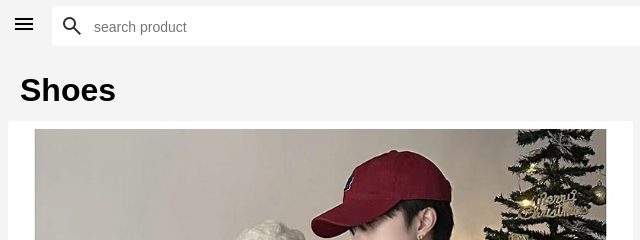
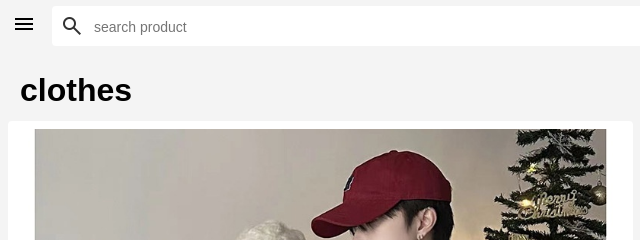
Before and after one commit to max65555/affilate-products-item, a plain HTML site: page index.html in a window 1280 px wide. Shown: the top 240 px of the page, 0-640 px from the left. Drawn offline with nearby package versions, Linux system fonts and the light colour scheme.

Commit message:
change title

```diff
--- a/index.html
+++ b/index.html
@@ -31,7 +31,7 @@
     </div>
     <div class="wrapper">
       <div class="wrapper-header">
-        <h2>Shoes</h2>
+        <h2>clothes</h2>
         <div class="wrapper-header-icon">
           <span class="material-symbols-outlined">
           unfold_less
```
